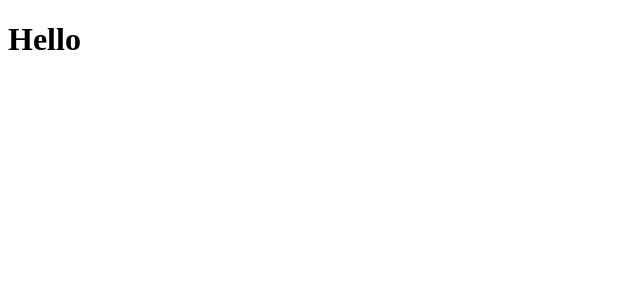
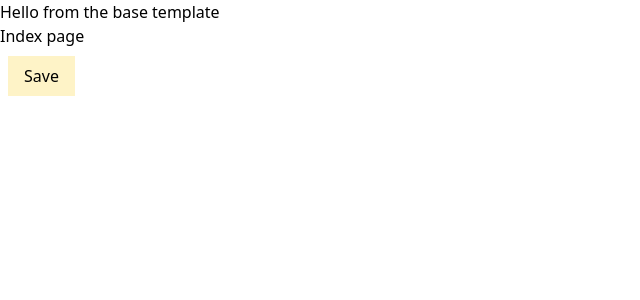
Before and after one commit to RalitsaTerzieva/digital-market-place, a Django app: page / in a window 1280 px wide. Shown: the top 300 px of the page, without its empty margins (0-640 px from the left). Run offline with Django 4.2, Linux system fonts and the light colour scheme.

Commit message:
Add base.html and Tailwindcss

```diff
--- /dev/null
+++ b/marketplace/digitalmarket/templates/digitalmarket/base.html
@@ -0,0 +1,20 @@
+<!DOCTYPE html>
+<html>
+    <head>
+        <meta charset="utf-8">
+        <meta http-equiv="X-UA-Compatible" content="IE=edge">
+        <title></title>
+        <meta name="description" content="">
+        <meta name="viewport" content="width=device-width, initial-scale=1">
+        <link href="https://unpkg.com/tailwindcss@^2/dist/tailwind.min.css" rel="stylesheet">
+        <link rel="stylesheet" href="">
+    </head>
+    <body>
+       <h1>Hello from the base template</h1>
+
+       {% block content %}
+       {% endblock %}
+
+        <script src="" async defer></script>
+    </body>
+</html>
--- a/marketplace/digitalmarket/templates/digitalmarket/index.html
+++ b/marketplace/digitalmarket/templates/digitalmarket/index.html
@@ -1,16 +1,7 @@
-<!DOCTYPE html>
-<html>
-    <head>
-        <meta charset="utf-8">
-        <meta http-equiv="X-UA-Compatible" content="IE=edge">
-        <title></title>
-        <meta name="description" content="">
-        <meta name="viewport" content="width=device-width, initial-scale=1">
-        <link rel="stylesheet" href="">
-    </head>
-    <body>
-       <h1>Hello</h1>
+{% extends 'digitalmarket/base.html' %}
 
-        <script src="" async defer></script>
-    </body>
-</html>
+{% block content %}
+       <h1>Index page</h1>
+       <button class='bg-yellow-100 text-bold px-4 py-2 m-2'>Save</button>
+
+{% endblock %}
```
